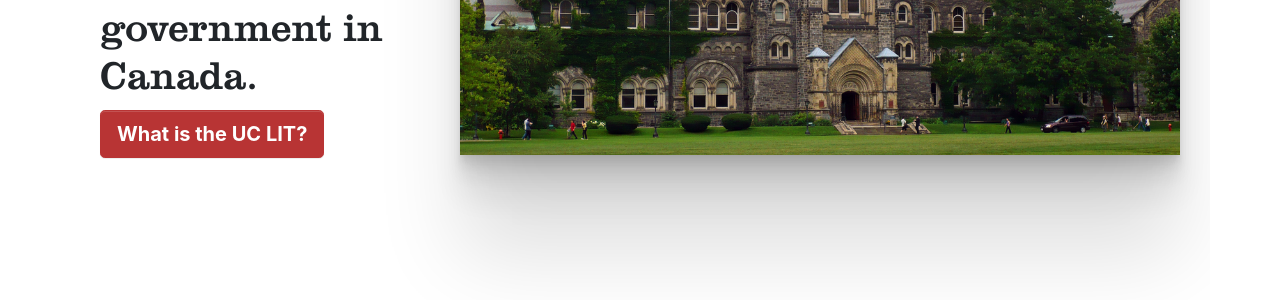
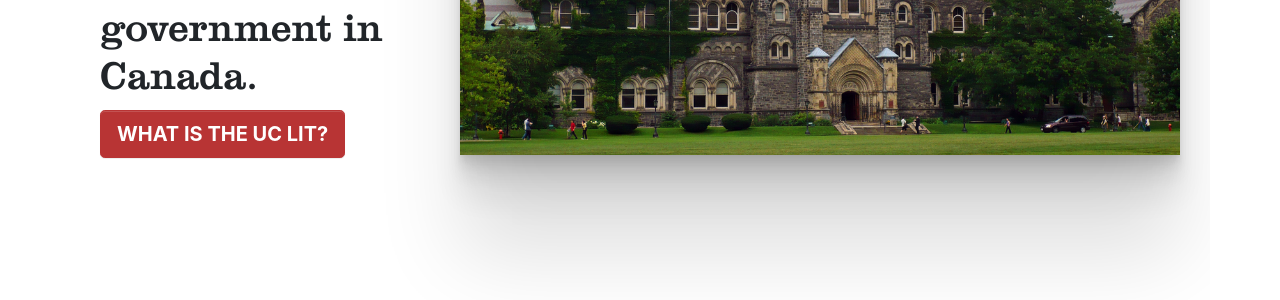
Before and after one commit to uclit-webmaster/uclit-site, a Jekyll site: the page built from index.html, in a window 1280 px wide and 1369 px high. Shown: the part 346-646 px from the top of the window. Built offline with Jekyll 4.4.1, drawn with Linux system fonts in a browser that asks for light colours; nearby versions of some CDN libraries.

Commit message:
Update responsive-jumbotron.html
reconciled formatting

```diff
--- a/_includes/responsive-jumbotron.html
+++ b/_includes/responsive-jumbotron.html
@@ -5,7 +5,7 @@
       <div class="jumbotron jumbotron-fluid bg-transparent">
         <div class="container pl-0">
           <h1 class="font-secondary">Welcome to the oldest democratically-elected student government in Canada.</h1>
-          <a class="btn btn-primary btn-lg" href="{{ '/about/about-us' | relative_url }}" role="button"><strong>What is the UC LIT?</strong></a>
+          <a class="btn btn-primary btn-lg" href="{{ '/about/about-us' | relative_url }}" role="button"><strong>WHAT IS THE UC LIT?</strong></a>
         </div>
       </div>
     </div>
```
